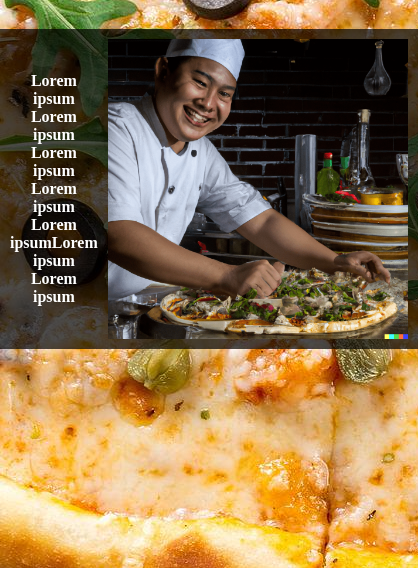
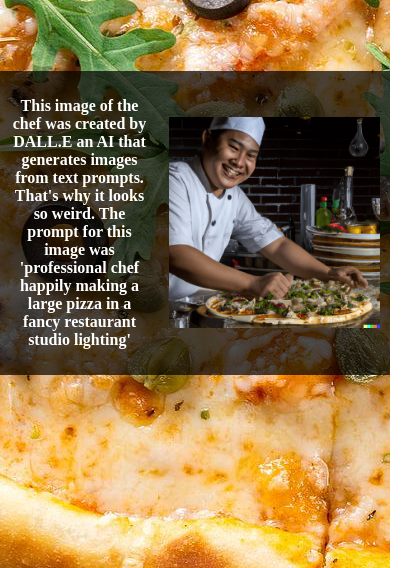
Before and after one commit to JohnCorrigan1/restaurant-page, a website built with webpack: page dist/index.html in a window 390 px wide. Shown: the part 276-844 px from the top of the page, 418 px wide, since content can reach past the window. Built offline with Linux system fonts and the light colour scheme.

Commit message:
responsiveness

```diff
--- a/src/pages/homePage.js
+++ b/src/pages/homePage.js
@@ -19,7 +19,7 @@ main.appendChild(aboutDiv)
 
 const about = document.createElement('p')
 about.classList.add('about')
-about.textContent = "Lorem ipsum Lorem ipsum Lorem ipsum Lorem ipsum Lorem ipsumLorem ipsum Lorem ipsum"
+about.textContent = "This image of the chef was created by DALL.E an AI that generates images from text prompts. That's why it looks so weird. The prompt for this image was 'professional chef happily making a large pizza in a fancy restaurant studio lighting'"
 aboutDiv.appendChild(about)
 
 // const chef = document.createElement('img')
--- a/src/style.css
+++ b/src/style.css
@@ -56,18 +56,20 @@ body {
     font-weight: 800;
     color: white;
     grid-column: 1/2;
+    text-shadow: 5px 5px #000000;
 }
 
 .about-div{
     /* display: grid;
     grid-template-columns: 2fr 1fr;
      */
+    max-width: 60vw;
     display: flex;
     align-items: center;
     width: fit-content;
     margin-right: auto;
     margin-left: auto;
-    margin-top: 5vh;
+    margin-top: 10vh;
     padding: 10px;
     background-color: rgba(0, 0, 0, 0.7);
     font-weight: bold;
@@ -79,7 +81,17 @@ body {
 }
 
 .chef{
+    display: flex;
     grid-column: 2/3;
-    height: 300px;
-    margin-left: 10px;
+    height: 40vh;
+    margin-left: 20px;
 }
+
+@media (max-width: 800px){
+    .about-div{
+        max-width: 100vw;
+    }
+    .chef{
+        height: 25vh;
+    }
+}
```
Also changed, not shown: dist/main.js.
